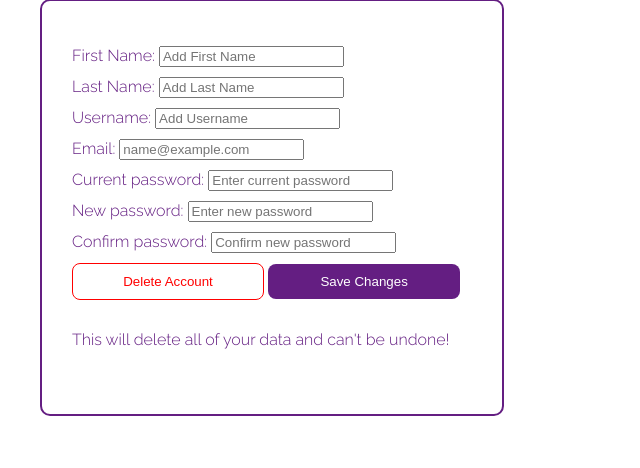
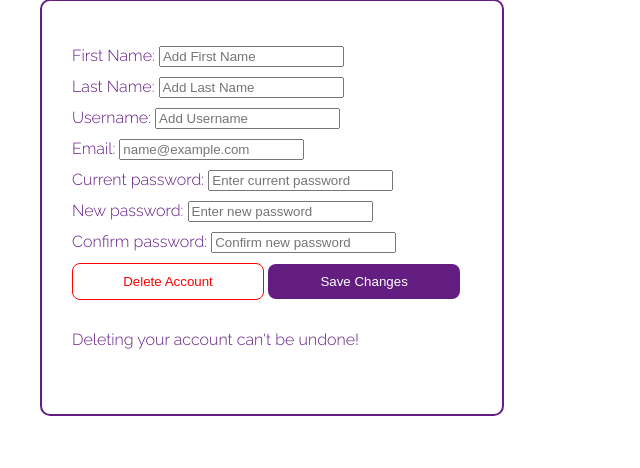
Before and after one commit to ZinoM21/cashflow, a Flask app: page /account in a window 1280 px wide. Shown: the part 332-800 px from the top of the page, without its empty margins (0-640 px from the left). Run offline with Flask 2, Linux system fonts and the light colour scheme; the visitor is signed in with stand-in values (Sample User, id 1); data comes from the database, SQL or seed files in the repository.

```diff
--- a/app/templates/users/account.html
+++ b/app/templates/users/account.html
@@ -102,7 +102,7 @@
             <input type="submit" value="Save Changes" class="submit">
         </li>
         <p>
-            This will delete all of your data and can't be undone!
+            Deleting your account can't be undone!
         </p>
     </ul>
     {% if error %}
```
